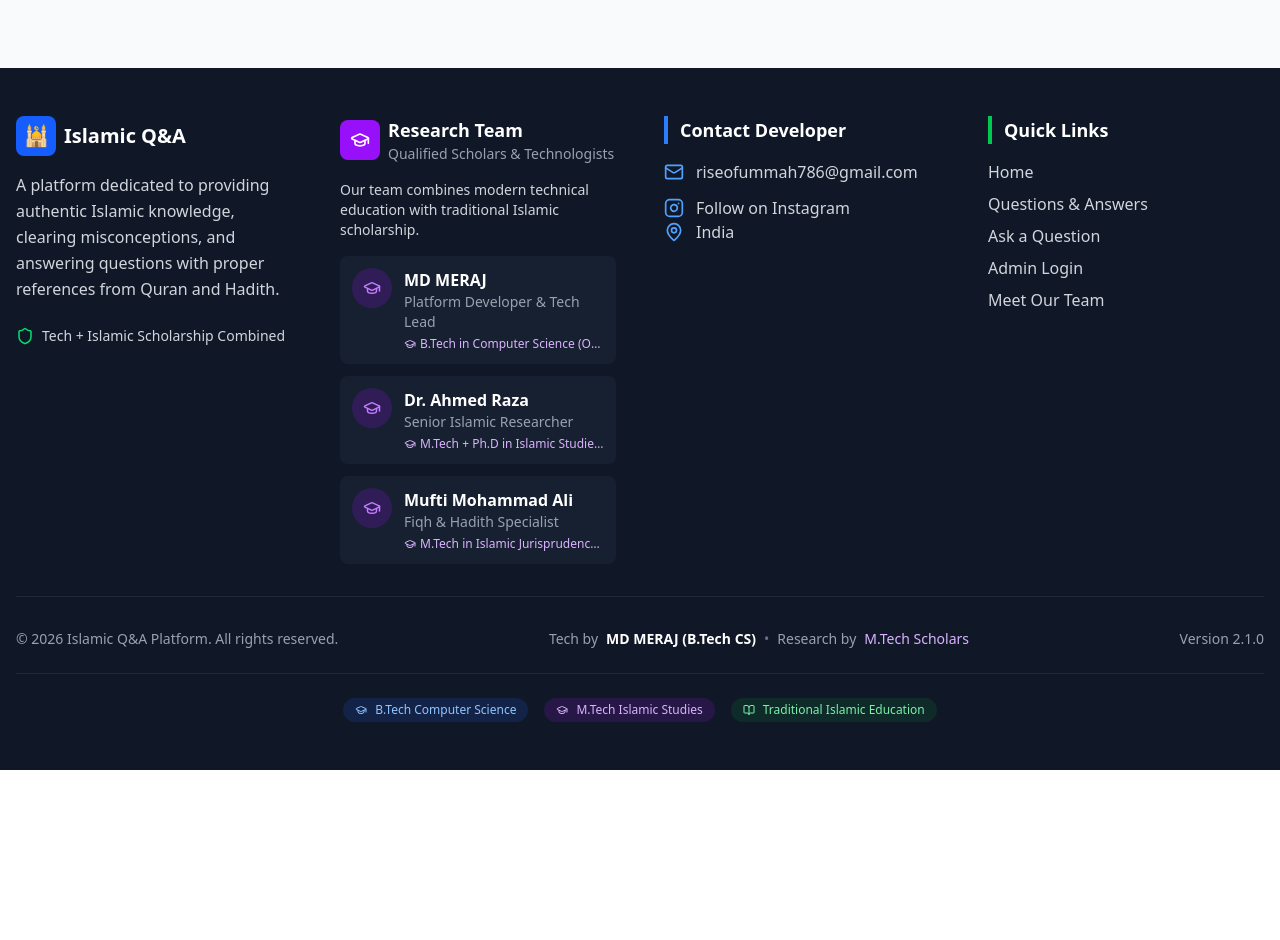
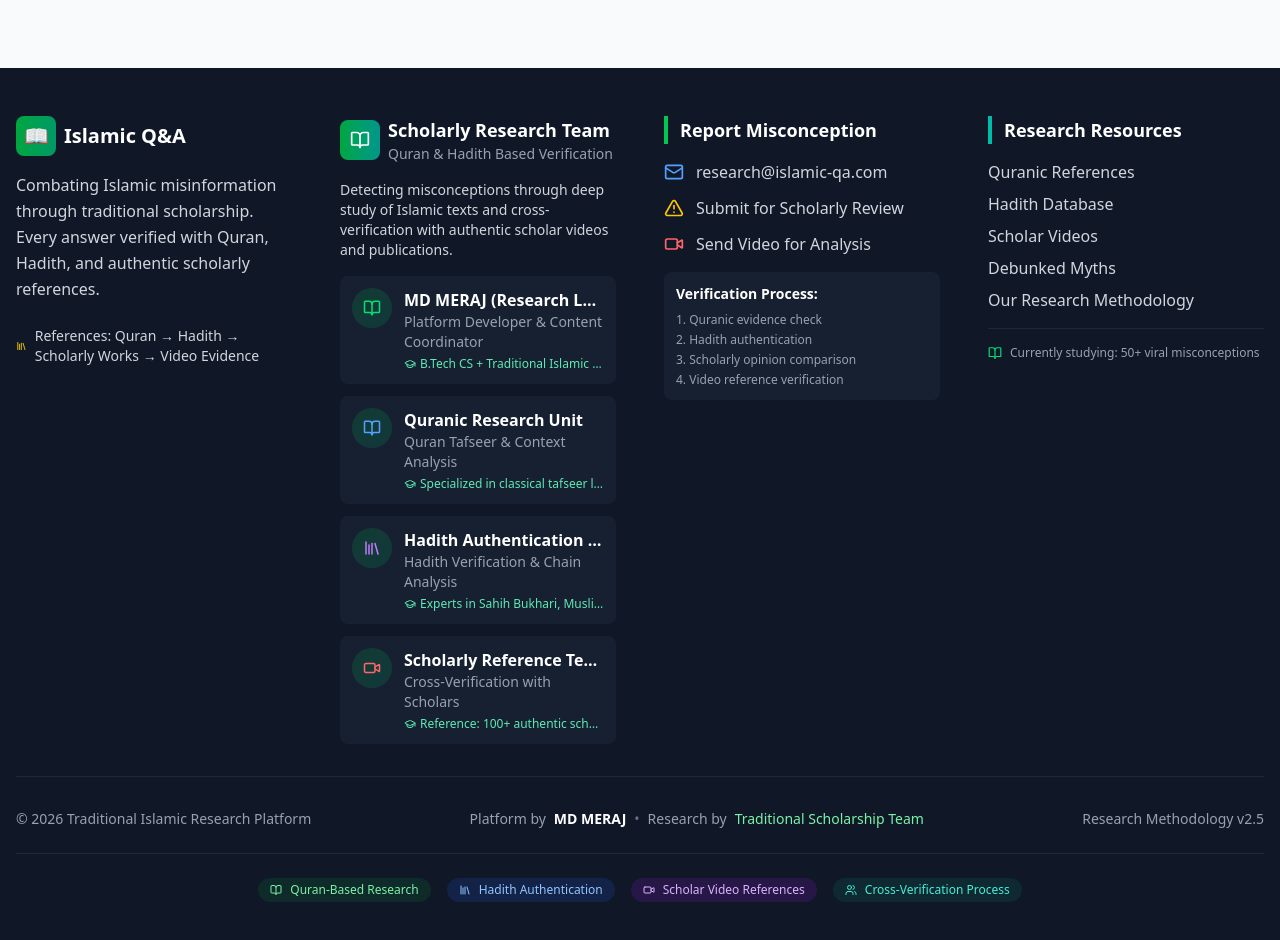
Before and after one commit to mdMERAJ77/islamic-answers, a React (Vite) app in the folder frontend/: page /donate in a window 1280 px wide. Shown: the part 1480-2420 px from the top of the page. Before the commit the page ends 2250 px from the top, so only its background shows below. Built offline with nearby package versions, Linux system fonts and the light colour scheme; no server answers.

Commit message:
FIX: Education field display in research team

```diff
--- a/frontend/src/components/Footer.jsx
+++ b/frontend/src/components/Footer.jsx
@@ -1,14 +1,16 @@
-// src/components/Footer.jsx - FIXED WITH EDUCATION
+// src/components/Footer.jsx - TRADITIONAL SCHOLARSHIP FOCUS
 import { memo } from "react";
 import {
   Mail,
   Instagram,
   MapPin,
   Heart,
+  BookOpen,
   Users,
-  BookOpen,
-  Shield,
+  AlertTriangle,
   GraduationCap,
+  Video,
+  Library,
 } from "lucide-react";
 
 // Memoized components
@@ -36,25 +38,18 @@ const ContactItem = memo(({ icon, children, href }) => {
 
 ContactItem.displayName = "ContactItem";
 
-// ✅ FIXED: Changed specialty to education
-const ResearchMember = memo(({ name, role, education }) => (
+const ResearchMember = memo(({ name, role, education, icon }) => (
   <div className="p-3 bg-gray-800/50 rounded-lg hover:bg-gray-800 transition group">
     <div className="flex items-start space-x-3">
-      <div className="w-10 h-10 bg-purple-600/20 rounded-full flex items-center justify-center shrink-0 group-hover:bg-purple-600/30 transition">
-        <GraduationCap
-          size={18}
-          className="text-purple-400 group-hover:text-purple-300"
-        />
+      <div className="w-10 h-10 bg-gradient-to-br from-green-600/20 to-emerald-600/20 rounded-full flex items-center justify-center flex-shrink-0 group-hover:from-green-600/30 group-hover:to-emerald-600/30 transition">
+        {icon || <BookOpen size={18} className="text-green-400 group-hover:text-green-300" />}
       </div>
       <div className="flex-1 min-w-0">
         <h5 className="font-semibold text-white truncate">{name}</h5>
         <p className="text-sm text-gray-400">{role}</p>
         <div className="flex items-start mt-1">
-          <GraduationCap
-            size={12}
-            className="text-purple-300 mt-0.5 mr-1 shrink-0"
-          />
-          <p className="text-xs text-purple-300 truncate">{education}</p>
+          <GraduationCap size={12} className="text-emerald-300 mt-0.5 mr-1 flex-shrink-0" />
+          <p className="text-xs text-emerald-300 truncate">{education}</p>
         </div>
       </div>
     </div>
@@ -66,26 +61,6 @@ ResearchMember.displayName = "ResearchMember";
 const Footer = () => {
   const currentYear = new Date().getFullYear();
 
-  // Research Team Data WITH EDUCATION
-  const researchTeam = [
-    {
-      name: "MD MERAJ",
-      role: "Platform Developer & Tech Lead",
-      education: "B.Tech in Computer Science (Ongoing)",
-    },
-    {
-      name: "Dr. Ahmed Raza",
-      role: "Senior Islamic Researcher",
-      education: "M.Tech + Ph.D in Islamic Studies, Al-Azhar University",
-    },
-    {
-      name: "Mufti Mohammad Ali",
-      role: "Fiqh & Hadith Specialist",
-      education:
-        "M.Tech in Islamic Jurisprudence, Islamic University of Medina",
-    },
-  ];
-
   return (
     <footer className="bg-gray-900 text-white mt-16">
       <div className="container mx-auto px-4 py-8 md:py-12">
@@ -93,102 +68,124 @@ const Footer = () => {
           {/* About Section */}
           <div className="space-y-4">
             <div className="flex items-center space-x-2">
-              <div className="w-10 h-10 bg-blue-600 rounded-lg flex items-center justify-center">
-                <span className="text-xl">🕌</span>
+              <div className="w-10 h-10 bg-gradient-to-r from-green-600 to-emerald-600 rounded-lg flex items-center justify-center">
+                <span className="text-xl">📖</span>
               </div>
               <h3 className="text-xl font-bold">Islamic Q&A</h3>
             </div>
             <p className="text-gray-300 text-sm md:text-base leading-relaxed">
-              A platform dedicated to providing authentic Islamic knowledge,
-              clearing misconceptions, and answering questions with proper
-              references from Quran and Hadith.
+              Combating Islamic misinformation through traditional scholarship.
+              Every answer verified with Quran, Hadith, and authentic scholarly references.
             </p>
             <div className="flex items-center space-x-2 pt-2">
-              <Shield size={18} className="text-green-400" />
+              <Library size={18} className="text-yellow-400" />
               <span className="text-sm text-gray-300">
-                Tech + Islamic Scholarship Combined
+                References: Quran → Hadith → Scholarly Works → Video Evidence
               </span>
             </div>
           </div>
 
-          {/* Research Team Section - FIXED */}
+          {/* TRADITIONAL SCHOLARSHIP TEAM */}
           <div className="space-y-4">
             <div className="flex items-center space-x-2">
-              <div className="w-10 h-10 bg-purple-600 rounded-lg flex items-center justify-center">
-                <GraduationCap size={20} className="text-white" />
+              <div className="w-10 h-10 bg-gradient-to-r from-green-600 to-teal-600 rounded-lg flex items-center justify-center">
+                <BookOpen size={20} className="text-white" />
               </div>
               <div>
-                <h4 className="text-lg font-bold">Research Team</h4>
-                <p className="text-sm text-gray-400">
-                  Qualified Scholars & Technologists
-                </p>
+                <h4 className="text-lg font-bold">Scholarly Research Team</h4>
+                <p className="text-sm text-gray-400">Quran & Hadith Based Verification</p>
               </div>
             </div>
+
             <p className="text-gray-300 text-sm">
-              Our team combines modern technical education with traditional
-              Islamic scholarship.
+              Detecting misconceptions through deep study of Islamic texts and cross-verification with authentic scholar videos and publications.
             </p>
 
             <div className="space-y-3 mt-4">
-              {researchTeam.map((member, index) => (
-                <ResearchMember
-                  key={index}
-                  name={member.name}
-                  role={member.role}
-                  education={member.education}
-                />
-              ))}
+              <ResearchMember
+                name="MD MERAJ (Research Lead)"
+                role="Platform Developer & Content Coordinator"
+                education="B.Tech CS + Traditional Islamic Studies"
+                icon={<BookOpen size={18} className="text-green-400" />}
+              />
+
+              <ResearchMember
+                name="Quranic Research Unit"
+                role="Quran Tafseer & Context Analysis"
+                education="Specialized in classical tafseer literature"
+                icon={<BookOpen size={18} className="text-blue-400" />}
+              />
+
+              <ResearchMember
+                name="Hadith Authentication Team"
+                role="Hadith Verification & Chain Analysis"
+                education="Experts in Sahih Bukhari, Muslim, etc."
+                icon={<Library size={18} className="text-purple-400" />}
+              />
+
+              <ResearchMember
+                name="Scholarly Reference Team"
+                role="Cross-Verification with Scholars"
+                education="Reference: 100+ authentic scholar videos & books"
+                icon={<Video size={18} className="text-red-400" />}
+              />
             </div>
           </div>
 
-          {/* Contact Section */}
+          {/* Report Section */}
           <div className="space-y-4">
-            <h4 className="text-lg font-bold border-l-4 border-blue-500 pl-3">
-              Contact Developer
+            <h4 className="text-lg font-bold border-l-4 border-green-500 pl-3">
+              Report Misconception
             </h4>
             <div className="space-y-3">
               <ContactItem
                 icon={
-                  <Mail size={20} className="text-blue-400 shrink-0" />
+                  <Mail size={20} className="text-blue-400 flex-shrink-0" />
                 }
               >
-                riseofummah786@gmail.com
+                research@islamic-qa.com
               </ContactItem>
 
               <ContactItem
                 icon={
-                  <Instagram
-                    size={20}
-                    className="text-blue-400 shrink-0"
-                  />
+                  <AlertTriangle size={20} className="text-yellow-400 flex-shrink-0" />
                 }
-                href="https://instagram.com/md12_3meraj"
               >
-                Follow on Instagram
+                Submit for Scholarly Review
               </ContactItem>
 
               <ContactItem
                 icon={
-                  <MapPin size={20} className="text-blue-400 shrink-0" />
+                  <Video size={20} className="text-red-400 flex-shrink-0" />
                 }
               >
-                India
+                Send Video for Analysis
               </ContactItem>
+            </div>
+
+            <div className="mt-4 p-3 bg-gray-800/50 rounded-lg">
+              <h5 className="font-semibold text-white text-sm mb-2">Verification Process:</h5>
+              <ol className="text-xs text-gray-400 space-y-1">
+                <li>1. Quranic evidence check</li>
+                <li>2. Hadith authentication</li>
+                <li>3. Scholarly opinion comparison</li>
+                <li>4. Video reference verification</li>
+              </ol>
             </div>
           </div>
 
           {/* Quick Links */}
           <div className="space-y-4">
-            <h4 className="text-lg font-bold border-l-4 border-green-500 pl-3">
-              Quick Links
+            <h4 className="text-lg font-bold border-l-4 border-teal-500 pl-3">
+              Research Resources
             </h4>
             <div className="space-y-2">
               {[
-                { href: "/", label: "Home" },
-                { href: "/questions", label: "Questions & Answers" },
-                { href: "/questions", label: "Ask a Question" },
-                { href: "/admin", label: "Admin Login" },
-                { href: "#team", label: "Meet Our Team" },
+                { href: "/quran-ref", label: "Quranic References" },
+                { href: "/hadith-db", label: "Hadith Database" },
+                { href: "/scholar-videos", label: "Scholar Videos" },
+                { href: "/misconceptions", label: "Debunked Myths" },
+                { href: "/research-team", label: "Our Research Methodology" },
               ].map((link, idx) => (
                 <a
                   key={idx}
@@ -199,6 +196,15 @@ const Footer = () => {
                 </a>
               ))}
             </div>
+
+            <div className="mt-4 pt-4 border-t border-gray-800">
+              <div className="flex items-center space-x-2">
+                <BookOpen size={14} className="text-green-400" />
+                <span className="text-xs text-gray-400">
+                  Currently studying: 50+ viral misconceptions
+                </span>
+              </div>
+            </div>
           </div>
         </div>
 
@@ -206,41 +212,41 @@ const Footer = () => {
 
         <div className="flex flex-col md:flex-row justify-between items-center space-y-4 md:space-y-0">
           <div className="text-gray-400 text-sm text-center md:text-left">
-            © {currentYear} Islamic Q&A Platform. All rights reserved.
+            © {currentYear} Traditional Islamic Research Platform
           </div>
 
           <div className="flex items-center space-x-2 text-gray-400 text-sm">
-            <span>Tech by</span>
-            <span className="text-white font-semibold">
-              MD MERAJ (B.Tech CS)
-            </span>
+            <span>Platform by</span>
+            <span className="text-white font-semibold">MD MERAJ</span>
             <span className="text-gray-500">•</span>
             <span>Research by</span>
-            <span className="text-purple-300">M.Tech Scholars</span>
+            <span className="text-green-300">Traditional Scholarship Team</span>
           </div>
 
           <div className="text-gray-400 text-sm">
-            <span className="hidden sm:inline">Version 2.1.0</span>
-            <span className="sm:hidden">v2.1</span>
+            <span className="hidden sm:inline">Research Methodology v2.5</span>
+            <span className="sm:hidden">v2.5</span>
           </div>
         </div>
 
-        {/* Education Badges */}
+        {/* Research Methodology Badges */}
         <div className="mt-6 pt-6 border-t border-gray-800">
           <div className="flex flex-wrap items-center justify-center gap-4 text-xs">
+            <div className="flex items-center space-x-2 bg-green-900/30 px-3 py-1 rounded-full">
+              <BookOpen size={12} className="text-green-300" />
+              <span className="text-green-300">Quran-Based Research</span>
+            </div>
             <div className="flex items-center space-x-2 bg-blue-900/30 px-3 py-1 rounded-full">
-              <GraduationCap size={12} className="text-blue-300" />
-              <span className="text-blue-300">B.Tech Computer Science</span>
+              <Library size={12} className="text-blue-300" />
+              <span className="text-blue-300">Hadith Authentication</span>
             </div>
             <div className="flex items-center space-x-2 bg-purple-900/30 px-3 py-1 rounded-full">
-              <GraduationCap size={12} className="text-purple-300" />
-              <span className="text-purple-300">M.Tech Islamic Studies</span>
+              <Video size={12} className="text-purple-300" />
+              <span className="text-purple-300">Scholar Video References</span>
             </div>
-            <div className="flex items-center space-x-2 bg-green-900/30 px-3 py-1 rounded-full">
-              <BookOpen size={12} className="text-green-300" />
-              <span className="text-green-300">
-                Traditional Islamic Education
-              </span>
+            <div className="flex items-center space-x-2 bg-teal-900/30 px-3 py-1 rounded-full">
+              <Users size={12} className="text-teal-300" />
+              <span className="text-teal-300">Cross-Verification Process</span>
             </div>
           </div>
         </div>
```
